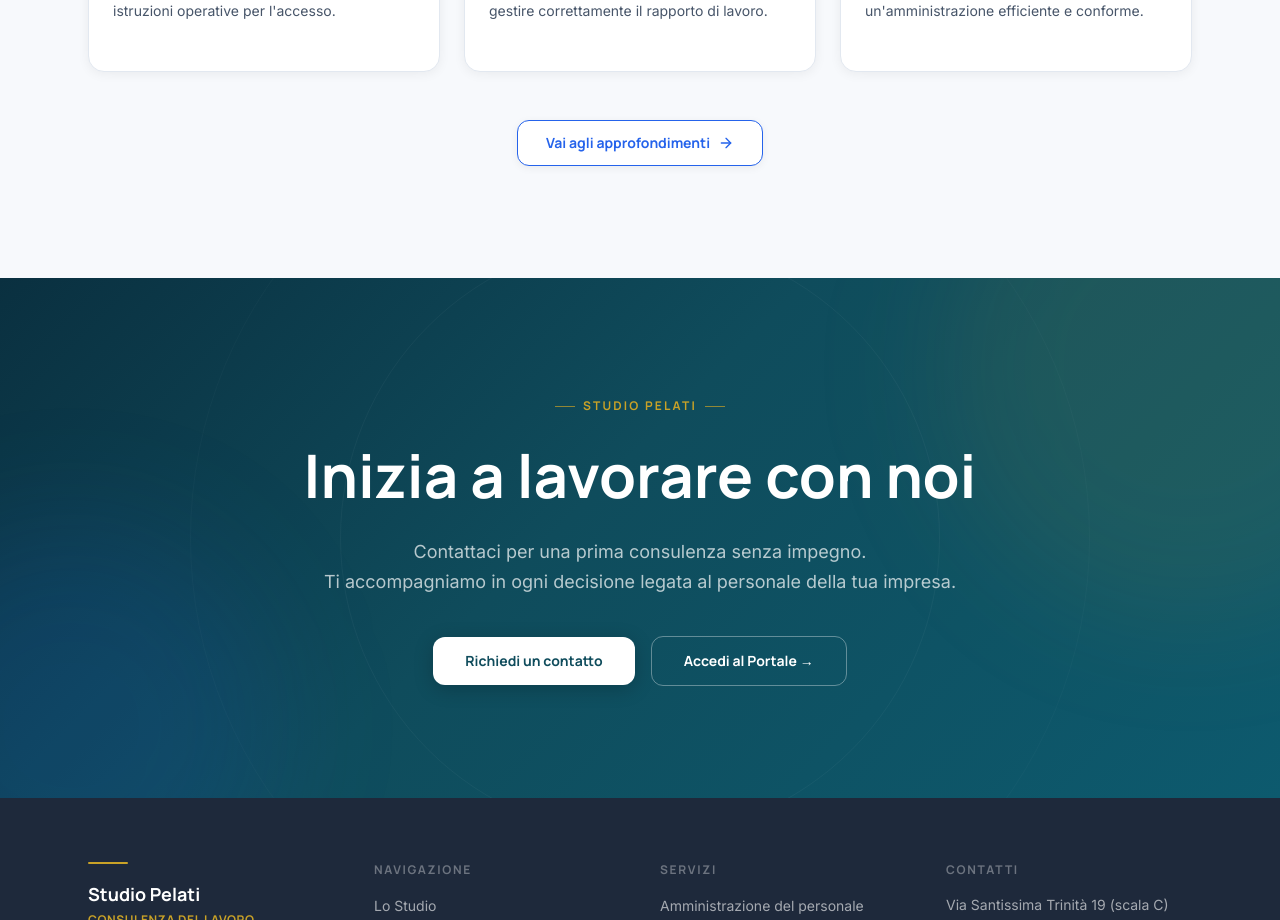
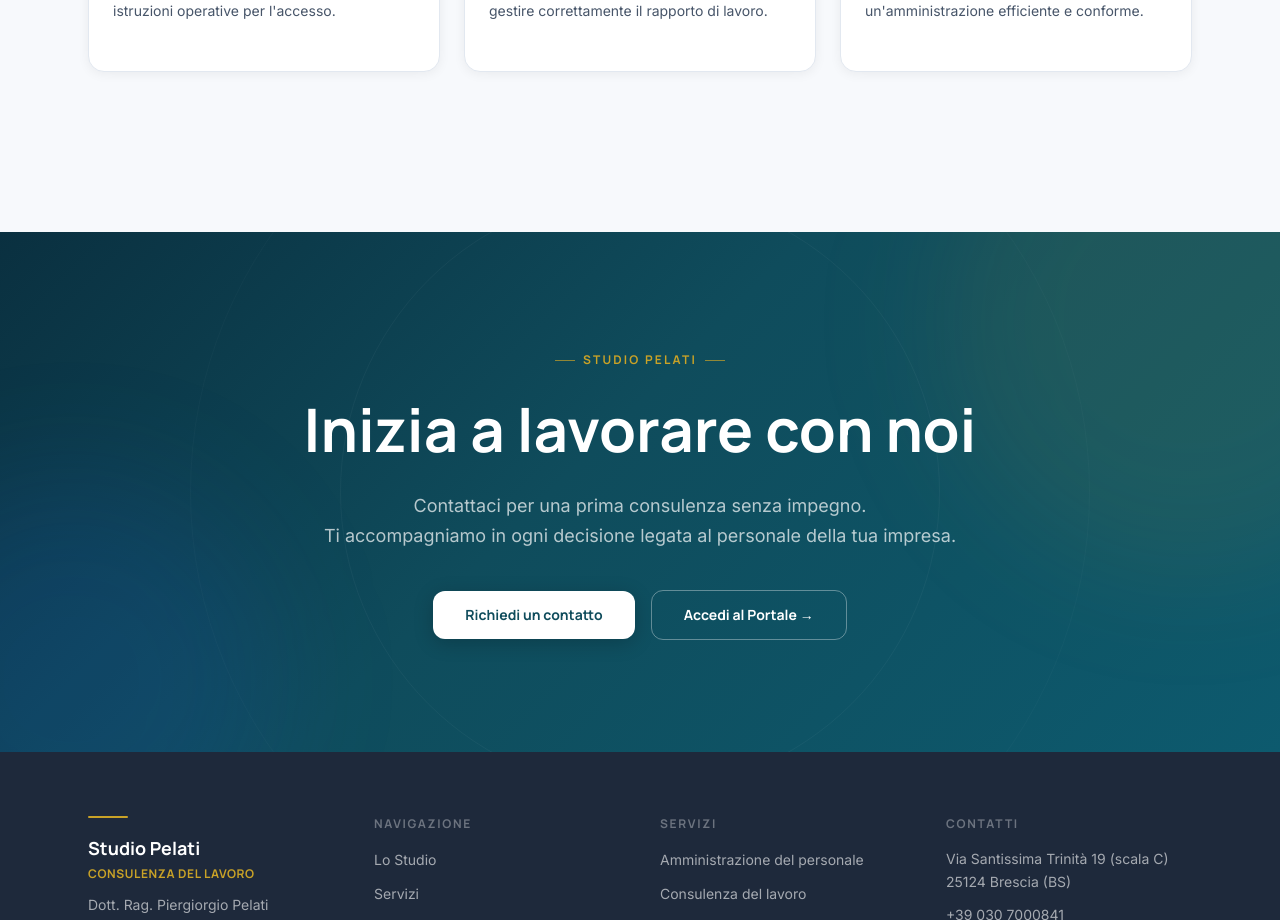
Before and after one commit to studio-lab-blip/sito-studiopelati, a Next.js app: page / in a window 1280 px wide. Shown: the part 4580-5500 px from the top of the page. Built offline with nearby package versions, Linux system fonts and the light colour scheme; no server answers.

Commit message:
approfondimenti: rimuove bottone "Vai agli approfondimenti"
Co-Authored-By: Claude Sonnet 4.6 <noreply@anthropic.com>

```diff
--- a/components/approfondimenti-client.tsx
+++ b/components/approfondimenti-client.tsx
@@ -2,7 +2,7 @@
 
 import { motion } from "framer-motion";
 import Link from "next/link";
-import { Tag, BookOpen, FolderOpen, ArrowRight } from "lucide-react";
+import { Tag, BookOpen, FolderOpen } from "lucide-react";
 
 const ease = [0.22, 1, 0.36, 1] as const;
 
@@ -141,28 +141,6 @@ export function ApprofondimentiClient() {
           ))}
         </motion.div>
 
-        {/* CTA finale centrata */}
-        <motion.div
-          initial={{ opacity: 0, y: 16 }}
-          whileInView={{ opacity: 1, y: 0 }}
-          viewport={{ once: true, margin: "-60px" }}
-          transition={{ duration: 0.5, delay: 0.2, ease }}
-          className="flex justify-center"
-        >
-          <Link
-            href="/approfondimenti"
-            className="inline-flex items-center gap-2 rounded-xl border bg-white px-7 py-3 text-sm font-semibold transition-all duration-200 hover:-translate-y-0.5 hover:shadow-md hover:bg-[#EFF6FF]"
-            style={{
-              borderColor: "#2563EB",
-              color: "#2563EB",
-              fontFamily: "var(--font-hero-manrope)",
-              boxShadow: "0 2px 8px rgba(0,0,0,0.06)",
-            }}
-          >
-            Vai agli approfondimenti
-            <ArrowRight className="size-4" />
-          </Link>
-        </motion.div>
 
       </div>
     </section>
```
